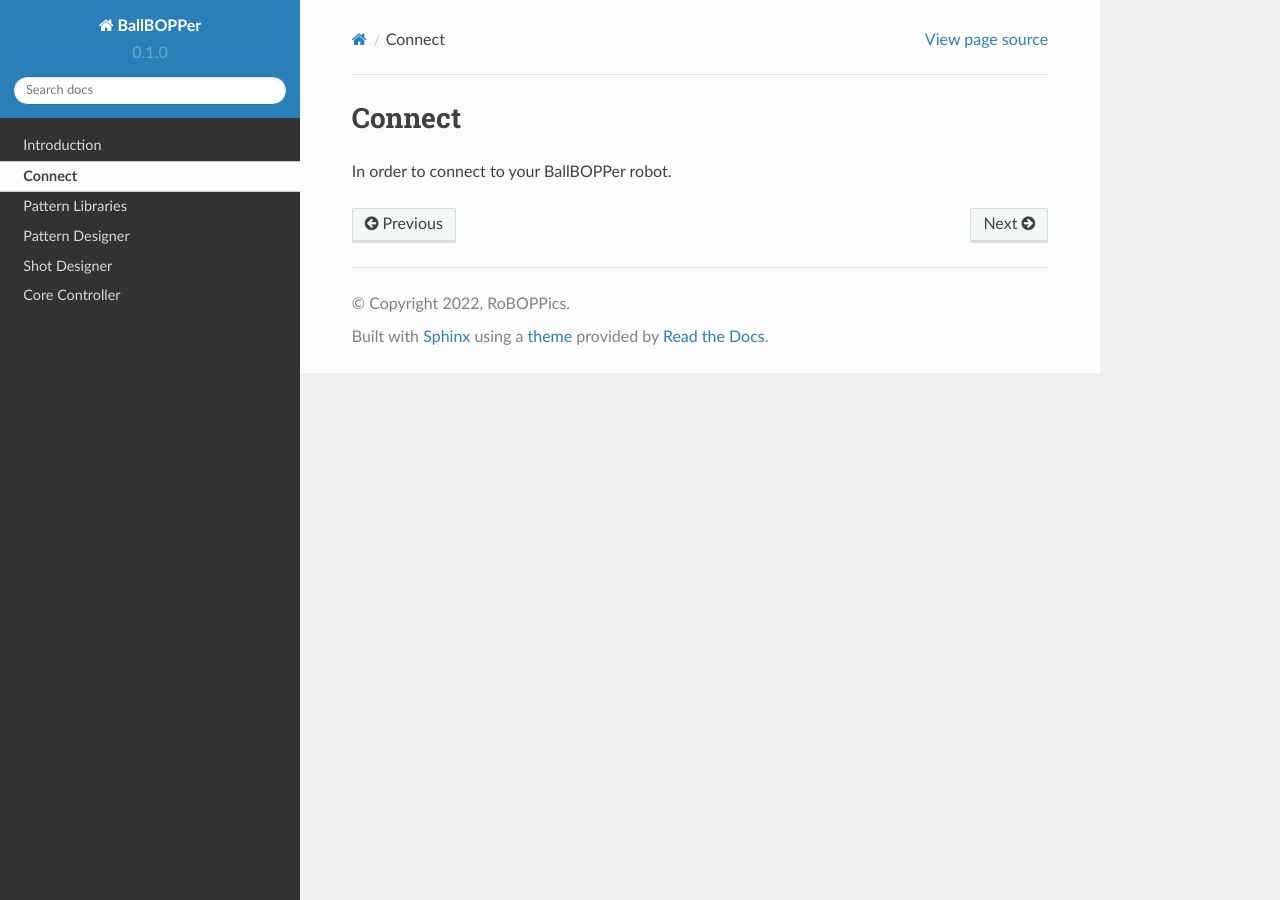
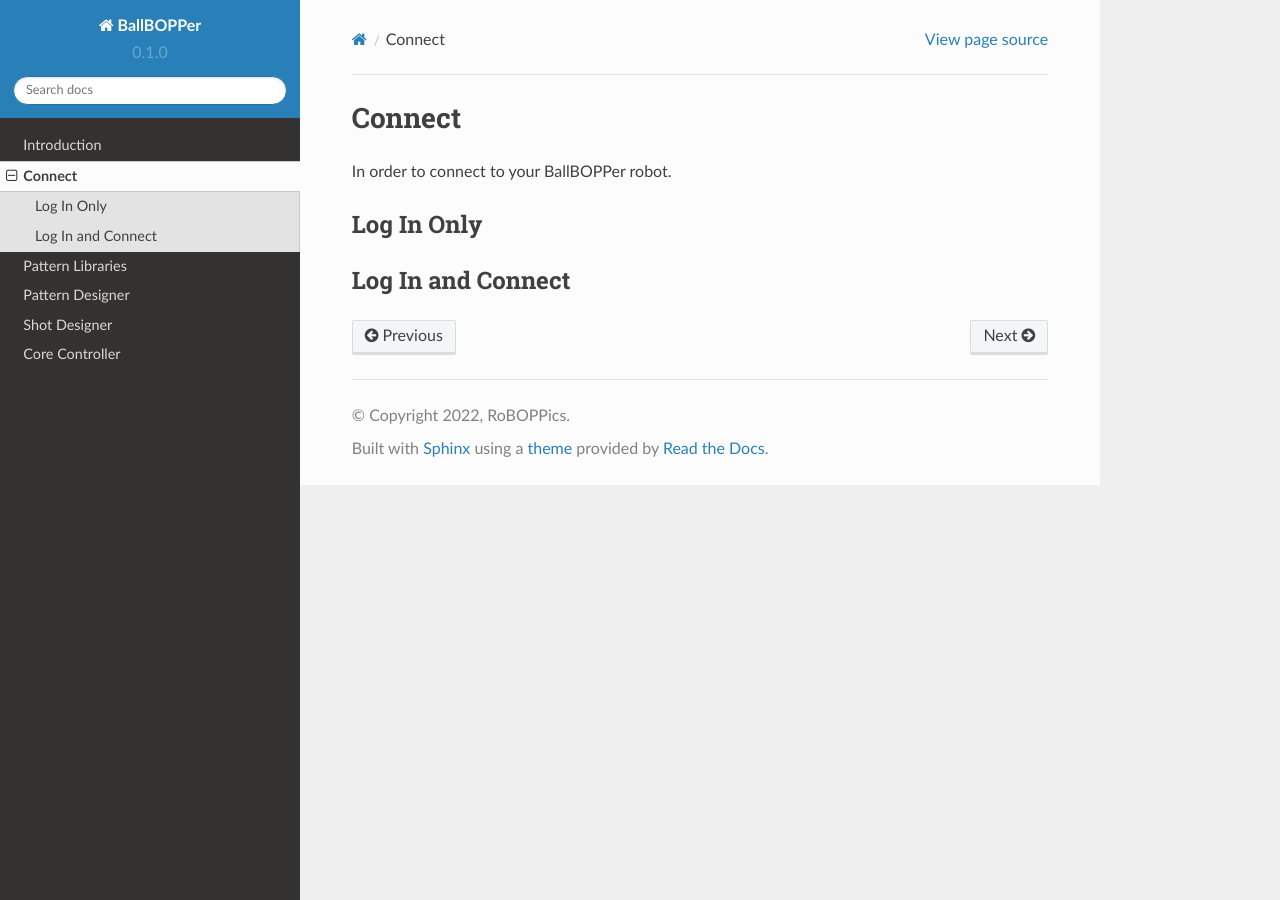
Before and after one commit to mtyeager/BBDocs, a Sphinx documentation site: the page built from docs/source/connect.rst, in a window 1280 px wide. Built offline with Sphinx 7.4.7 and the Read the Docs theme 2.0.0, drawn with Linux system fonts in a browser that asks for light colours.

Commit message:
Update connect.rst

```diff
--- a/docs/source/connect.rst
+++ b/docs/source/connect.rst
@@ -2,3 +2,13 @@ Connect
 =====
 
 In order to connect to your BallBOPPer robot.
+
+.. loginonly:
+
+Log In Only
+------------
+
+.. loginandconnect:
+
+Log In and Connect
+------------------
```
